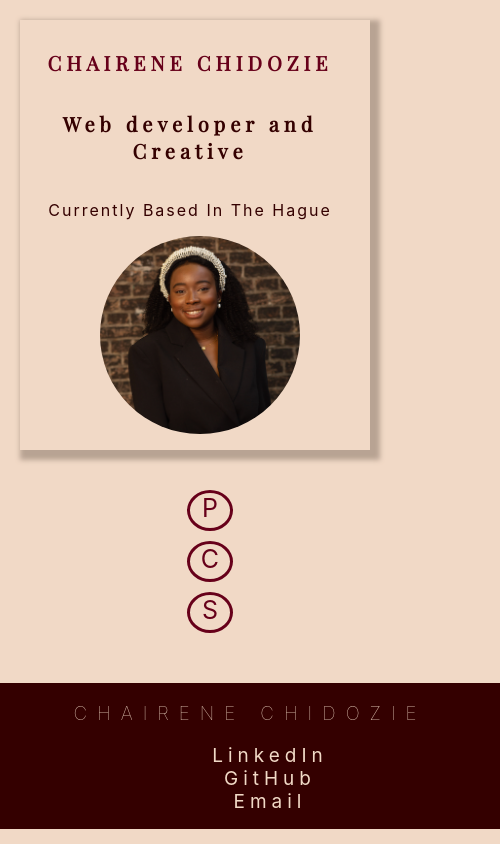
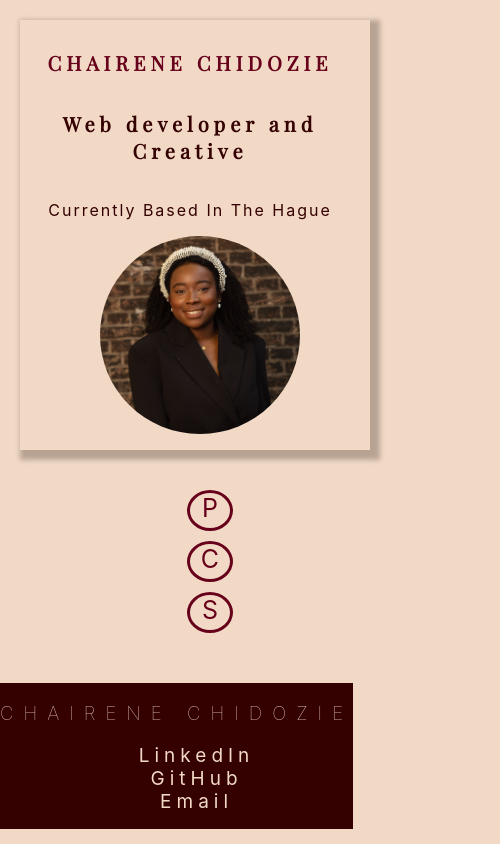
Before and after one commit to Chairenerose/myportfolio-react, a React (Create React App) app: page / in a window 390 px wide. Shown: the whole page, 500 px wide, since content can reach past the window. Built offline with nearby package versions, Linux system fonts and the light colour scheme.

Commit message:
Update Portfolio.css

```diff
--- a/src/Portfolio.css
+++ b/src/Portfolio.css
@@ -123,7 +123,7 @@ footer #Email {
     }
 
     footer {
-        width: 500px;
+        width: auto;
     }
 
     footer #Git {
```
